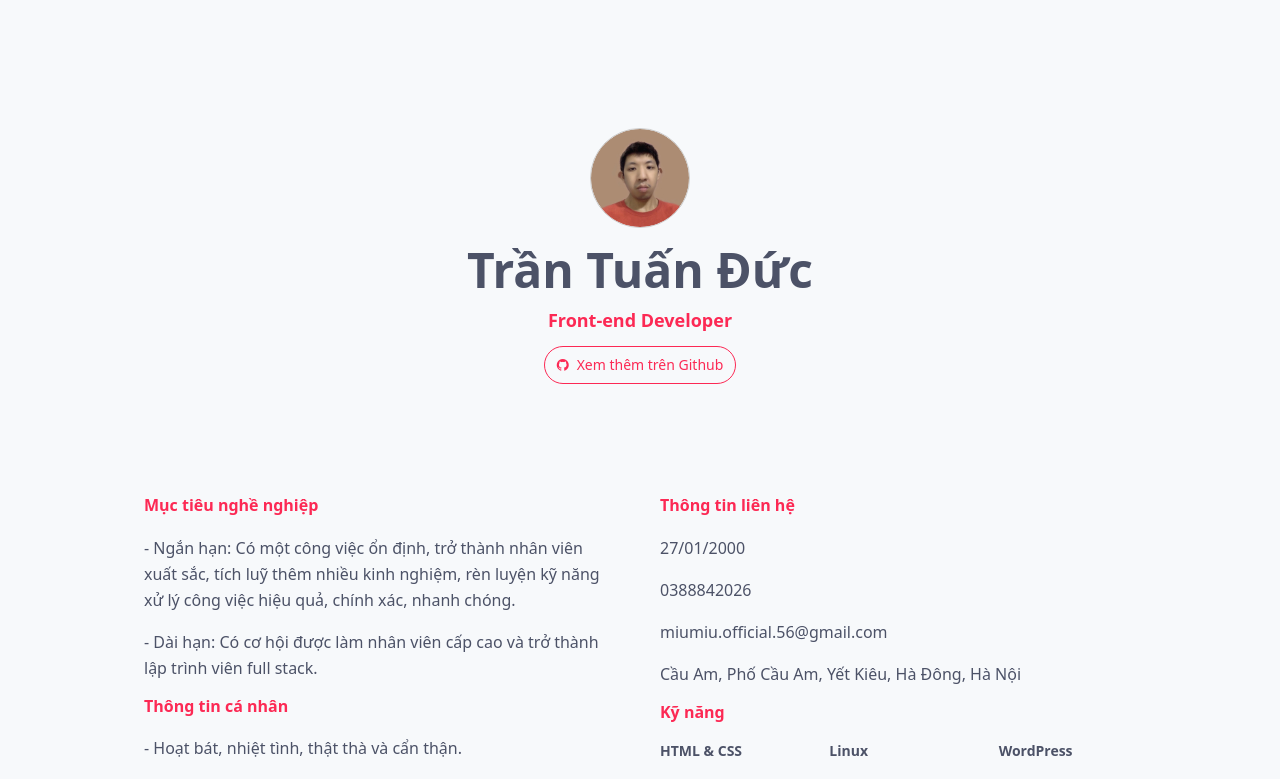
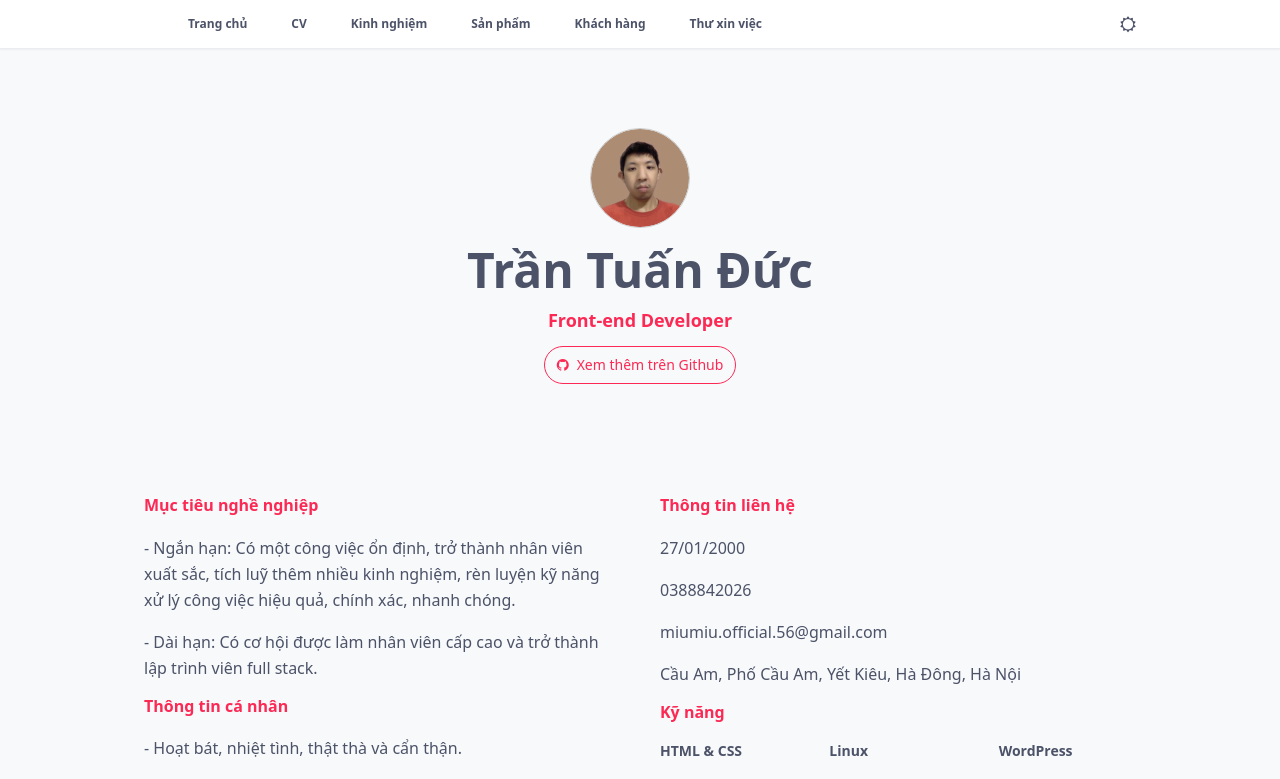
Before and after one commit to tuanductran/cv, a Vue app: page / in a window 1280 px wide. Shown: the top 779 px of the page. Built offline with nearby package versions, Linux system fonts and the light colour scheme.

Commit message:
Update App.vue

```diff
--- a/src/App.vue
+++ b/src/App.vue
@@ -5,6 +5,7 @@
 </script>
 
 <template>
+   <app-header />
    <app-container />
    <app-footer />
 </template>
```
